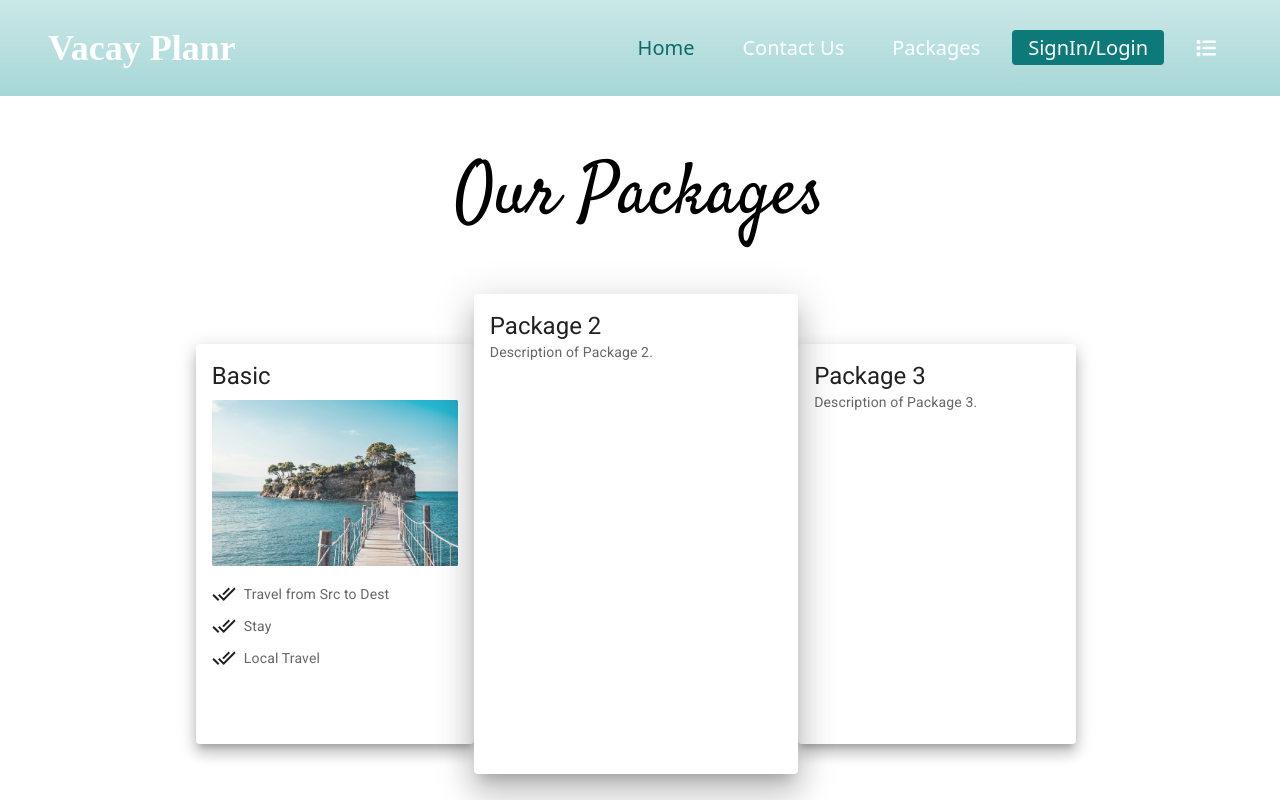
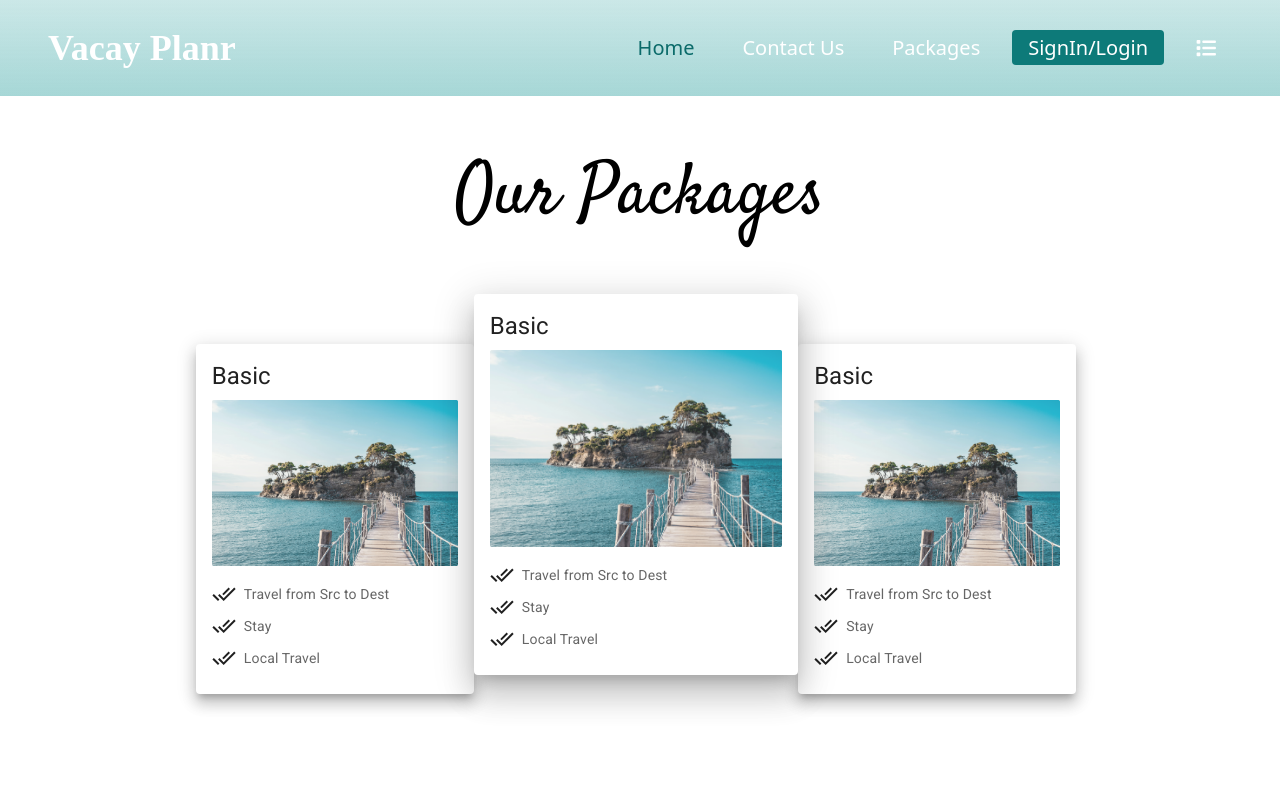
Before and after one commit to SionaDcosta/VacationPlanner, a React (Vite) app in the folder client/: page /packages in a window 1280 px wide. Built offline with nearby package versions, Linux system fonts and the light colour scheme; a web font is replaced by a local one.

Commit message:
Lil done

```diff
--- a/client/src/screens/packages/Packages.jsx
+++ b/client/src/screens/packages/Packages.jsx
@@ -5,11 +5,11 @@ import unsplash1 from '../../assets/unsplash1.png'
 const Packages = () => {
     const cardStyle = {
         // width: '300px',  // Adjust the width as needed
-        height: '400px', // Adjust the height as needed
+        // height: '400px', // Adjust the height as needed
       };
       const mCardStyle={
         // width:"300px",
-        height:'480px',
+        // height:'480px',
       };
   return (
     <div className='pt-40 '>
@@ -53,12 +53,28 @@ const Packages = () => {
         <Grid item xs={10} sm={6} md={3.5} zIndex={3} position="relative" marginTop="-50px">
           <Card elevation={20} sx={mCardStyle}>
           <CardContent>
-              <Typography variant="h5" component="h2">
-                Package 2
+                <Typography variant="h5" component="h2" gutterBottom>
+                  Basic
                 </Typography>
-              <Typography variant="body2" color="textSecondary">
-                Description of Package 2.
+                <Box component="img" src={unsplash1} alt="Basic Plan" sx={{ width: '100%', height: 'auto', marginBottom: '16px' }} />
+                <Box display="flex" alignItems="center" mb={1}>
+                  <DoneAllIcon/>
+                  <Typography variant="body2" color="textSecondary" ml={1}>
+                    Travel from Src to Dest
                   </Typography>
+                </Box>
+                <Box display="flex" alignItems="center" mb={1}>
+                  <DoneAllIcon/>
+                  <Typography variant="body2" color="textSecondary" ml={1}>
+                    Stay
+                  </Typography>
+                </Box>
+                <Box display="flex" alignItems="center">
+                  <DoneAllIcon/>
+                  <Typography variant="body2" color="textSecondary" ml={1}>
+                    Local Travel
+                  </Typography>
+                </Box>
               </CardContent>
           </Card>
         </Grid>
@@ -67,12 +83,28 @@ const Packages = () => {
         <Grid item xs={10} sm={6} md={3} zIndex={2} position="relative">
           <Card elevation={10} sx={cardStyle}>
           <CardContent>
-              <Typography variant="h5" component="h2">
-                Package 3
+                <Typography variant="h5" component="h2" gutterBottom>
+                  Basic
                 </Typography>
-              <Typography variant="body2" color="textSecondary">
-                Description of Package 3.
+                <Box component="img" src={unsplash1} alt="Basic Plan" sx={{ width: '100%', height: 'auto', marginBottom: '16px' }} />
+                <Box display="flex" alignItems="center" mb={1}>
+                  <DoneAllIcon/>
+                  <Typography variant="body2" color="textSecondary" ml={1}>
+                    Travel from Src to Dest
                   </Typography>
+                </Box>
+                <Box display="flex" alignItems="center" mb={1}>
+                  <DoneAllIcon/>
+                  <Typography variant="body2" color="textSecondary" ml={1}>
+                    Stay
+                  </Typography>
+                </Box>
+                <Box display="flex" alignItems="center">
+                  <DoneAllIcon/>
+                  <Typography variant="body2" color="textSecondary" ml={1}>
+                    Local Travel
+                  </Typography>
+                </Box>
               </CardContent>
           </Card>
         </Grid>
```
Lines whose indentation alone changed are shown as unchanged.
